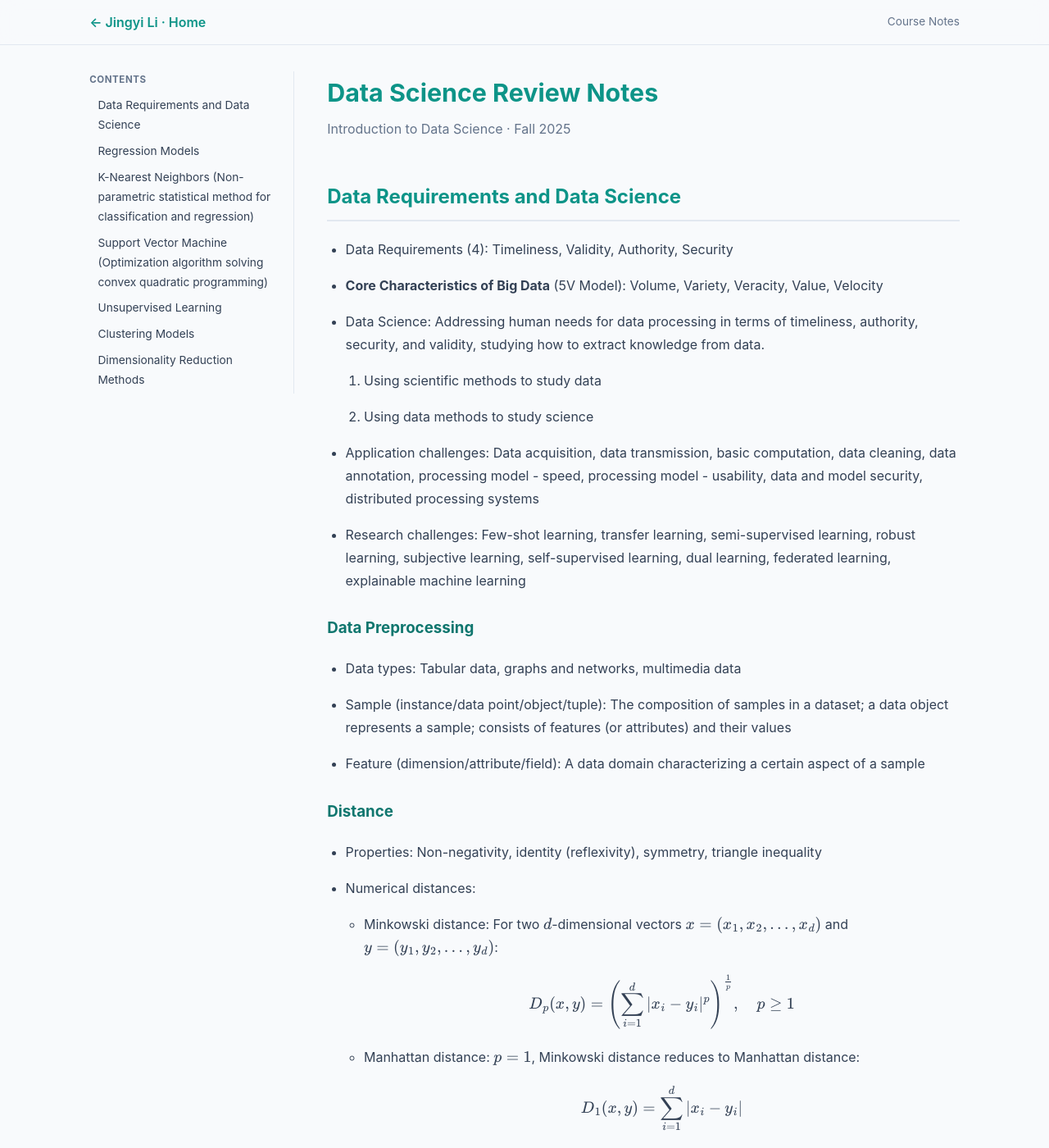
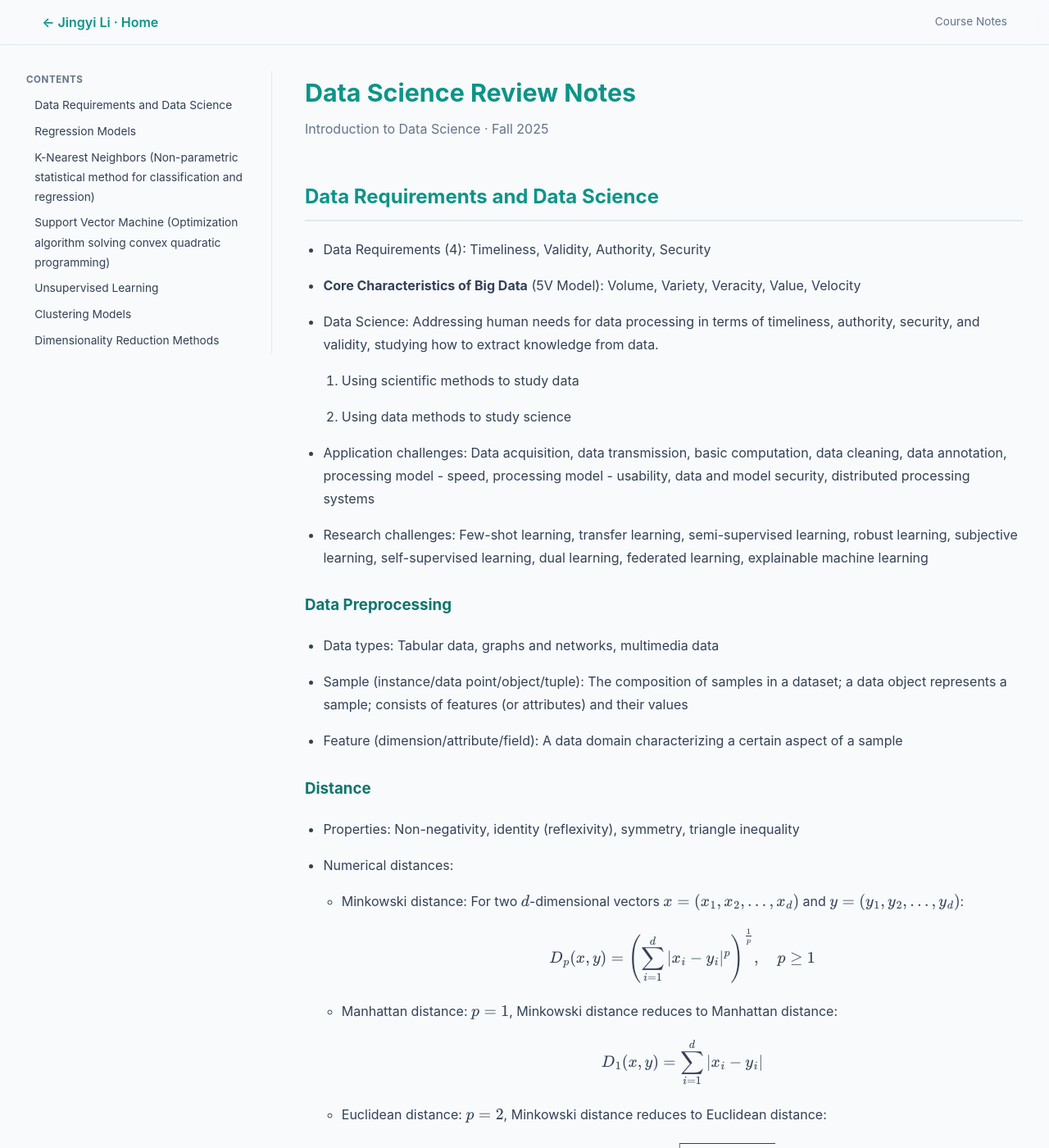
Before and after one commit to cvvvfvfvf/cvvvfvfvf.github.io, a Jekyll site: the page notes/data-science.html, which Jekyll copies as it is, in a window 1280 px wide and 1400 px high. Shown: the whole window at 82% size. Built offline with Jekyll 4.4.1, drawn with Linux system fonts in a browser that asks for light colours.

Commit message:
@ Show Notes in top nav; match note-page width to homepage
- Add "Notes" entry to top navigation
- Note pages now use 95vw container, 300px sidebar to match homepage layout
@

```diff
--- a/_data/navigation.yml
+++ b/_data/navigation.yml
@@ -8,5 +8,7 @@
     url: /#research-experience
   - title: "Education"
     url: /#education
+  - title: "Notes"
+    url: /#notes
   - title: "Life"
     url: /#life
--- a/notes/algorithm.html
+++ b/notes/algorithm.html
@@ -19,9 +19,9 @@
 a{color:var(--teal2);text-decoration:none;} a:hover{text-decoration:underline;}
 .topbar{position:sticky;top:0;z-index:50;background:rgba(248,250,252,.85);
  backdrop-filter:saturate(180%) blur(12px);border-bottom:1px solid var(--border);}
-.topbar .inner{max-width:1100px;margin:0 auto;padding:.8em 1.2em;display:flex;justify-content:space-between;align-items:center;}
+.topbar .inner{max-width:95vw;margin:0 auto;padding:.8em 1.2em;display:flex;justify-content:space-between;align-items:center;}
 .topbar a.home{font-weight:600;color:var(--teal);}
-.wrap{max-width:1100px;margin:0 auto;padding:2em 1.2em 4em;display:grid;grid-template-columns:250px 1fr;gap:2.5em;}
+.wrap{max-width:95vw;margin:0 auto;padding:2em 0 4em;display:grid;grid-template-columns:300px 1fr;gap:40px;}
 .toc{position:sticky;top:70px;align-self:start;max-height:calc(100vh - 90px);overflow:auto;
  font-size:.86rem;border-right:1px solid var(--border);padding-right:1em;}
 .toc h4{margin:0 0 .6em;color:var(--muted);text-transform:uppercase;letter-spacing:.05em;font-size:.72rem;}
--- a/notes/data-science.html
+++ b/notes/data-science.html
@@ -19,9 +19,9 @@
 a{color:var(--teal2);text-decoration:none;} a:hover{text-decoration:underline;}
 .topbar{position:sticky;top:0;z-index:50;background:rgba(248,250,252,.85);
  backdrop-filter:saturate(180%) blur(12px);border-bottom:1px solid var(--border);}
-.topbar .inner{max-width:1100px;margin:0 auto;padding:.8em 1.2em;display:flex;justify-content:space-between;align-items:center;}
+.topbar .inner{max-width:95vw;margin:0 auto;padding:.8em 1.2em;display:flex;justify-content:space-between;align-items:center;}
 .topbar a.home{font-weight:600;color:var(--teal);}
-.wrap{max-width:1100px;margin:0 auto;padding:2em 1.2em 4em;display:grid;grid-template-columns:250px 1fr;gap:2.5em;}
+.wrap{max-width:95vw;margin:0 auto;padding:2em 0 4em;display:grid;grid-template-columns:300px 1fr;gap:40px;}
 .toc{position:sticky;top:70px;align-self:start;max-height:calc(100vh - 90px);overflow:auto;
  font-size:.86rem;border-right:1px solid var(--border);padding-right:1em;}
 .toc h4{margin:0 0 .6em;color:var(--muted);text-transform:uppercase;letter-spacing:.05em;font-size:.72rem;}
```
